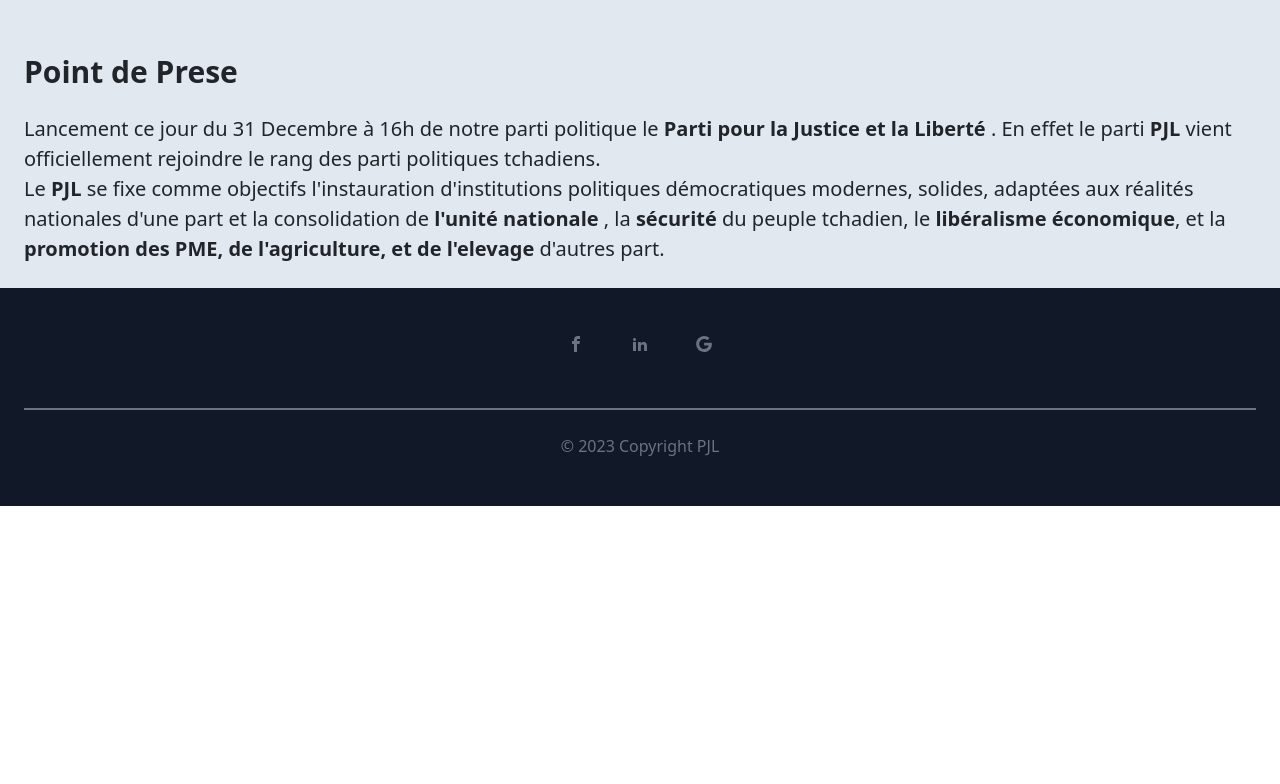
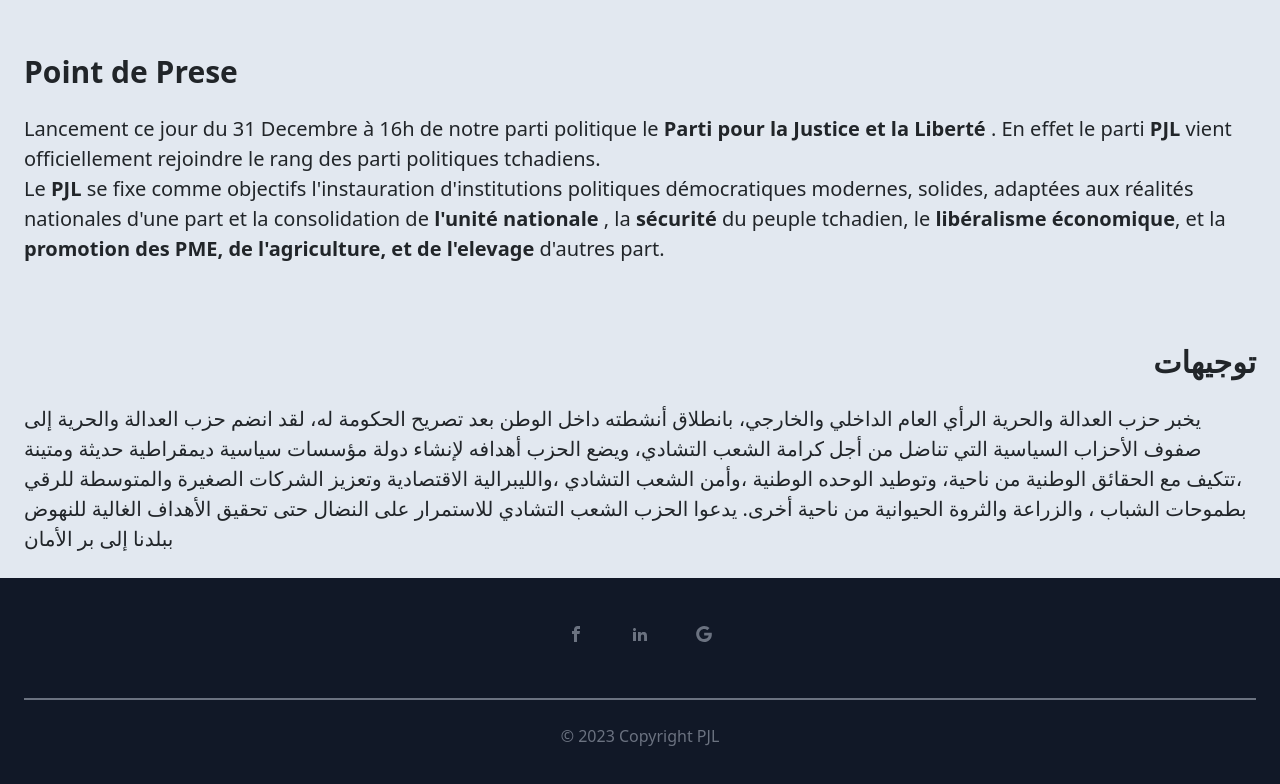
Before and after one commit to AbOky2/PJL, a Next.js app: page /ouverture in a window 1280 px wide. Shown: the part 1026-1810 px from the top of the page. Before the commit the page ends 1532 px from the top, so only its background shows below. Built offline with nearby package versions, Linux system fonts and the light colour scheme.

Commit message:
refactoring5

```diff
--- a/pages/ouverture.js
+++ b/pages/ouverture.js
@@ -38,6 +38,14 @@ function ouverture() {
 
         </div>
      </div>
+     <div className='p-4 dark:bg-slate-300 bg-slate-200'>
+        <h1 className='text-[30px] font-extrabold text-[Open Sans] mt-8 mb-4 dark:text-black text-right'>توجيهات </h1>
+        <div className='text-[20px] dark:text-black'>
+        يخبر حزب العدالة والحرية الرأي العام الداخلي والخارجي، بانطلاق أنشطته داخل الوطن بعد تصريح الحكومة له، لقد انضم حزب العدالة والحرية إلى صفوف الأحزاب السياسية التي تناضل من أجل كرامة الشعب التشادي، ويضع الحزب أهدافه لإنشاء دولة مؤسسات سياسية ديمقراطية حديثة ومتينة ،تتكيف مع الحقائق الوطنية من ناحية، وتوطيد الوحده الوطنية ،وأمن الشعب التشادي ،والليبرالية الاقتصادية وتعزيز الشركات الصغيرة والمتوسطة للرقي بطموحات الشباب ، والزراعة والثروة الحيوانية من ناحية أخرى. يدعوا الحزب الشعب التشادي للاستمرار على النضال حتى تحقيق الأهداف الغالية للنهوض ببلدنا إلى بر الأمان
+
+        </div>
+     </div>
+
 
 
 
```
